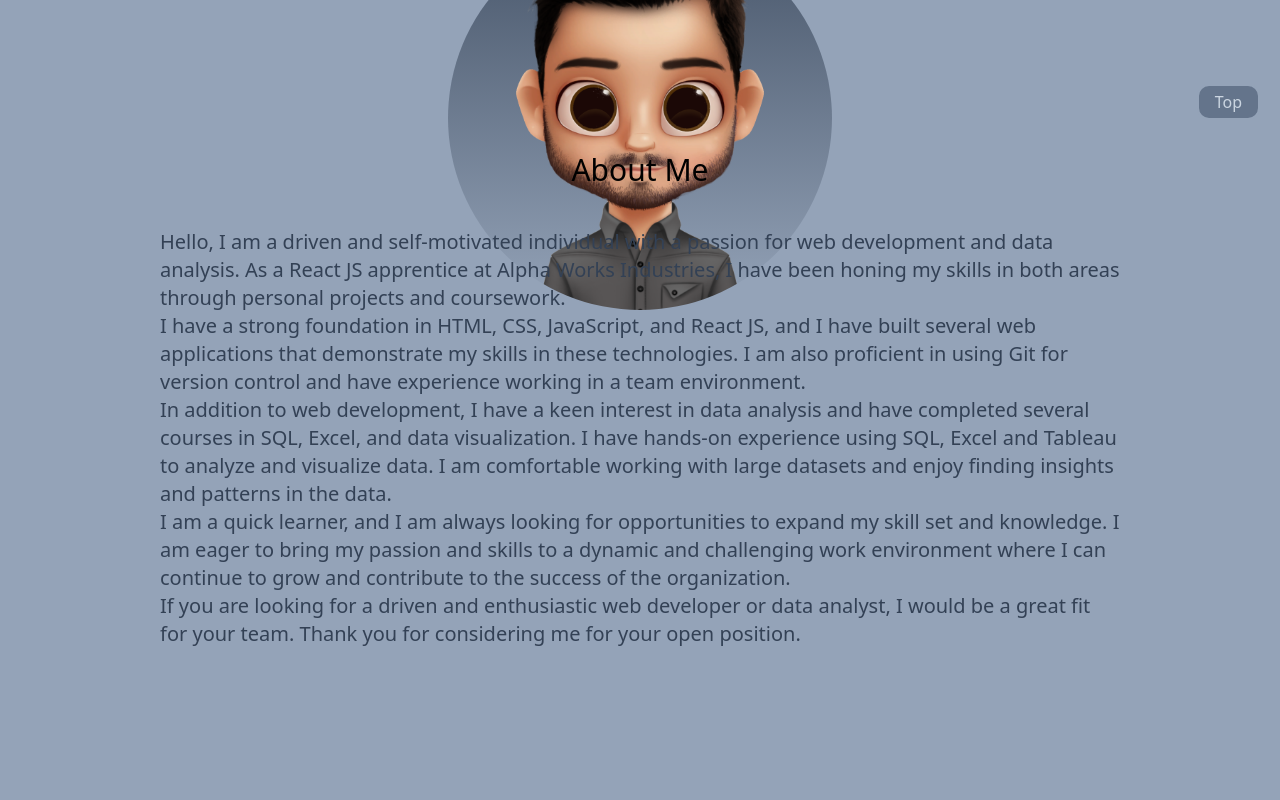
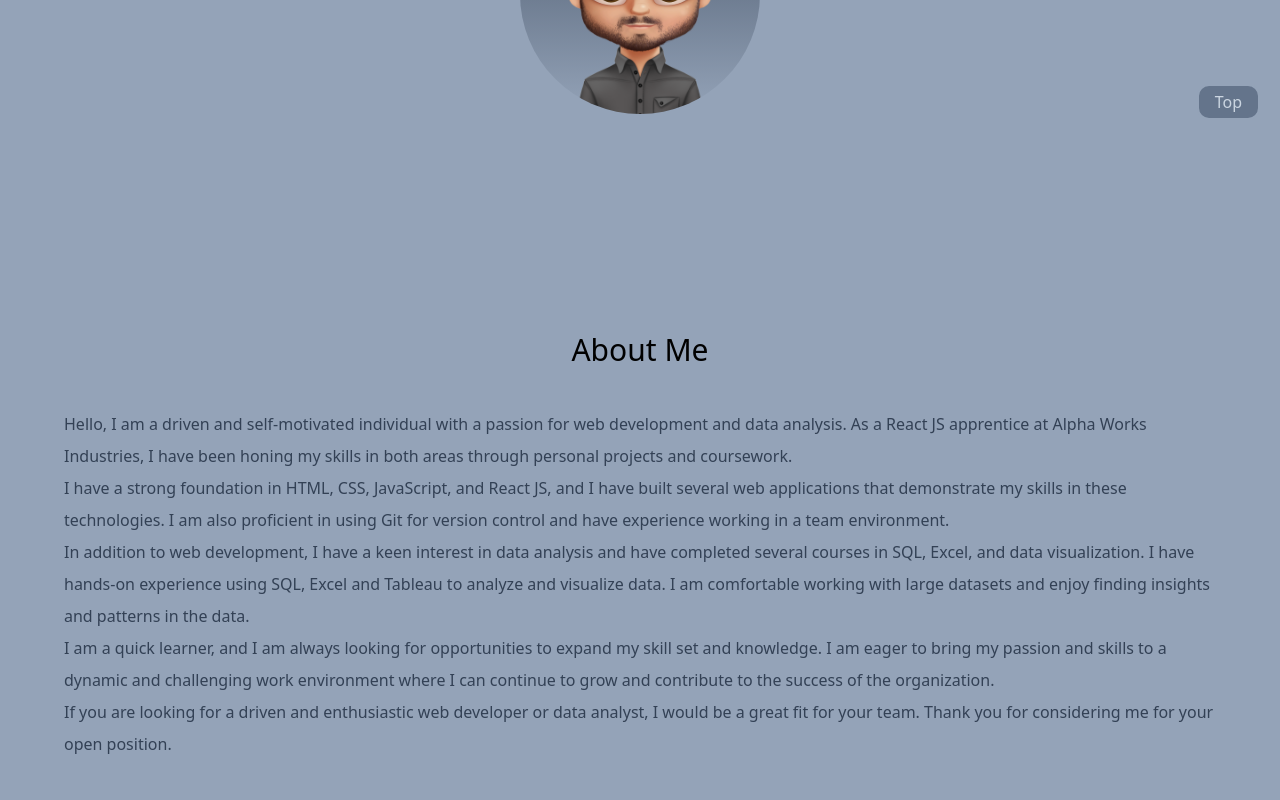
Before and after one commit to gildonnie/gildonnie.github.io, a Next.js app: page / in a window 1280 px wide. Shown: the part 660-1460 px from the top of the page. Built offline with nearby package versions, Linux system fonts and the light colour scheme.

Commit message:
fixing mobile

```diff
--- a/pages/index.js
+++ b/pages/index.js
@@ -66,7 +66,7 @@
         </section>
 
         <section className="md:mb-60 md:-mt-5 px-10 md:px-20 lg:px-40 lg:-mt-5 ">
-         <div className="md:mb-60">
+         <div className="md:mb-60 xxs:mt-40">
             <h3 className="text-3xl py-8 text-center mx-auto dark:text-slate-600" id="about">About Me</h3>
             <p className="text-md py-2 leading-8 text-slate-700 md:text-xl max-w-1xl mx-auto lg:text-xl max-w-6xl dark:text-slate-400"
             >
@@ -189,7 +189,7 @@
           <footer className="bg-slate-400 w-screen text-center h-65 pt-40 dark:bg-gray-700 dark:text-slate-400">
             <h3 className="text-center p-3 text-3xl">Get In Touch</h3>
             <p className="p-5">I’m currently looking for any new opportunities, my inbox is always open.</p>
-            <button className="bg-transparent h-9 w-20 text-slate-700 rounded-lg p-1 border border-slate-900 mt-5 hover:bg-slate-500 hover:text-white" onClick={handleButtonClick}>Email</button>
+            <button className="bg-transparent h-9 w-20 text-slate-700 rounded-lg p-1 border border-slate-900 mt-5 hover:bg-slate-500 hover:text-white dark:text-slate-400" onClick={handleButtonClick}>Email</button>
               <ul className=" text-lg mt-40">
                 <li className="p-3 text-slate-700">
                 <p>Created by Donnie Gil &copy;Copyright <span class="year">2023</span></p>
--- a/tailwind.config.js
+++ b/tailwind.config.js
@@ -11,6 +11,9 @@
   ],
   theme: {
     extend: {},
+    screens: {
+      'xxs': '359px', // min-width
+    },
   },
   plugins: [],
 }
```
